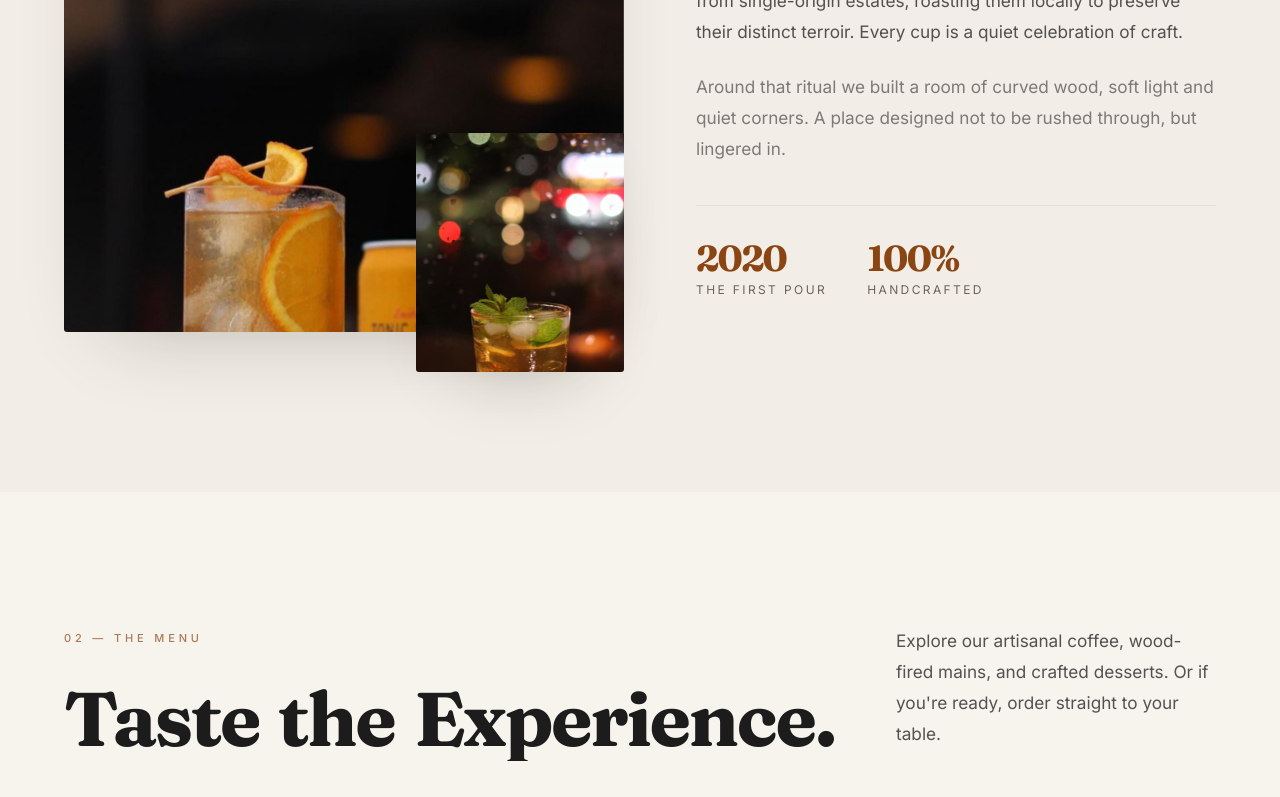
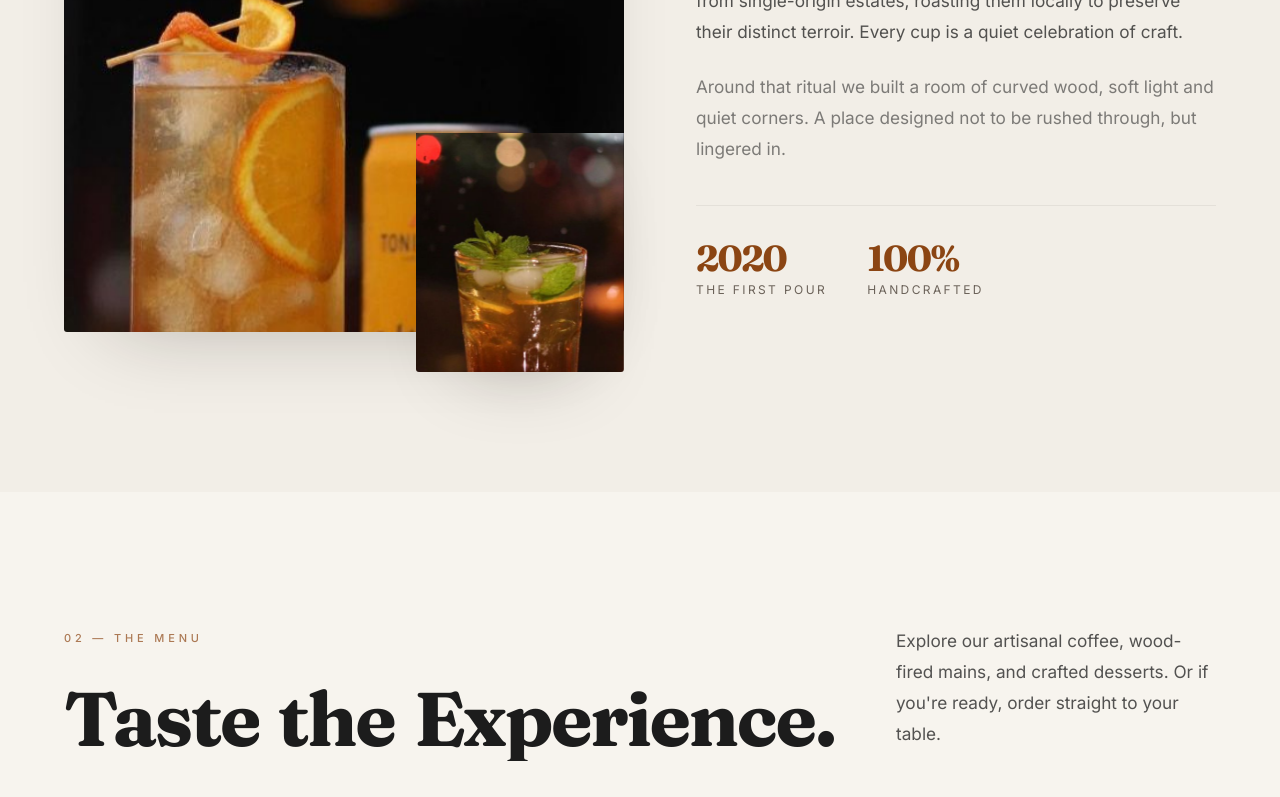
Before and after one commit to KenilPatel-30/DemoWebsite, a Next.js app: page / in a window 1280 px wide. Shown: the part 1328-2125 px from the top of the page. Built offline with nearby package versions, Linux system fonts and the light colour scheme.

Commit message:
Crop top of user uploaded images

```diff
--- a/components/sections/CoffeeStory.tsx
+++ b/components/sections/CoffeeStory.tsx
@@ -25,7 +25,6 @@ export default function CoffeeStory() {
                 src={`${basePath}/images/user_upload_1.jpg`}
                 alt="A premium crafted cocktail with an orange slice at Demo Cafe"
                 className="aspect-[3/4] w-full md:aspect-[4/5] lg:w-full"
-                imgClassName="object-[center_85%]"
                 sizes="(max-width: 1024px) 100vw, 50vw"
                 priority
               />
@@ -35,7 +34,6 @@ export default function CoffeeStory() {
                 src={`${basePath}/images/user_upload_2.jpg`}
                 alt="An elegant iced cocktail with mint against a bokeh background"
                 className="aspect-[2/3] w-full shadow-2xl md:aspect-[3/4]"
-                imgClassName="object-[center_80%]"
                 amount={20}
                 sizes="220px"
               />
```
Also changed, not shown: public/images/user_upload_1.jpg, public/images/user_upload_2.jpg.
